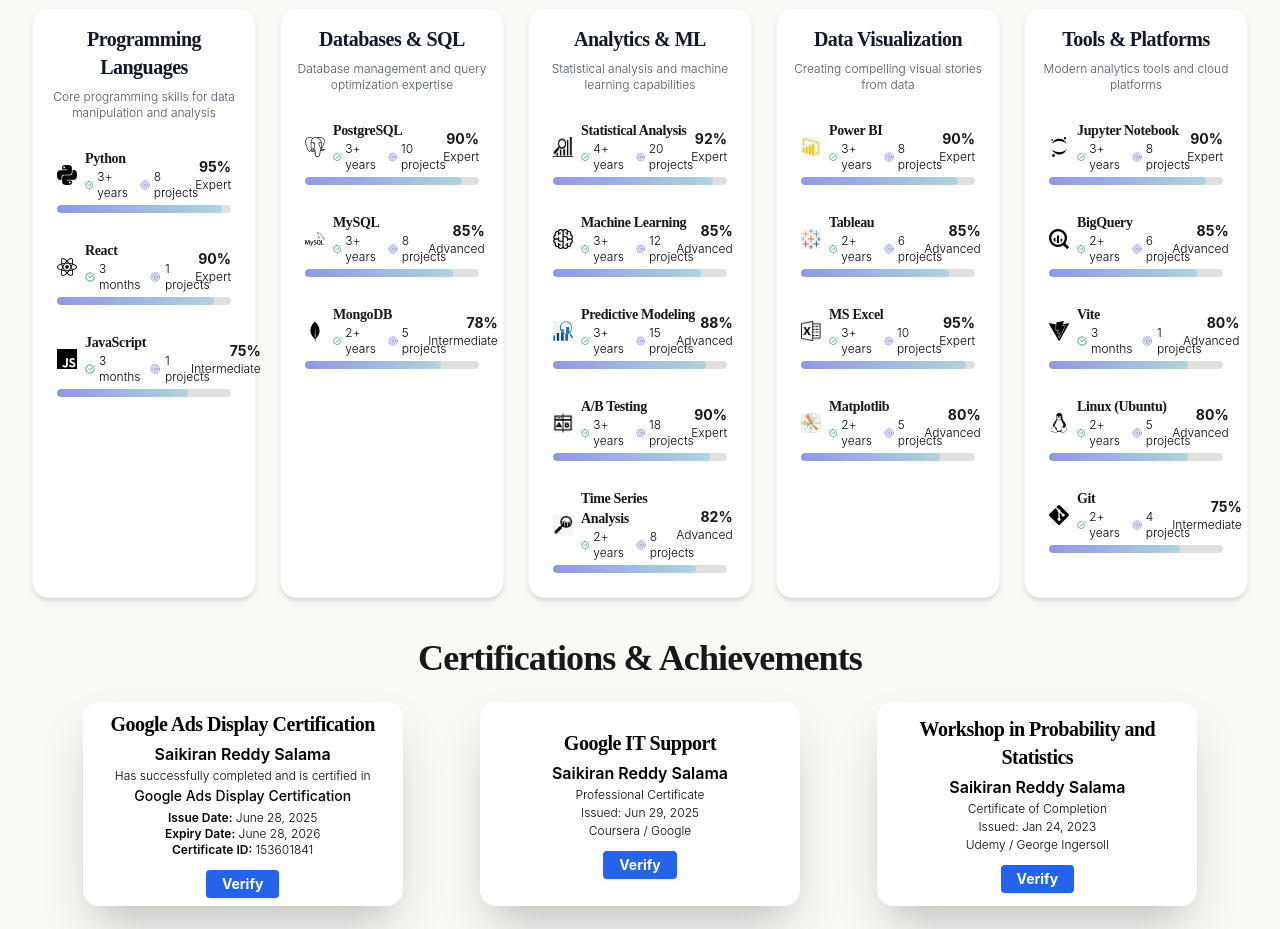
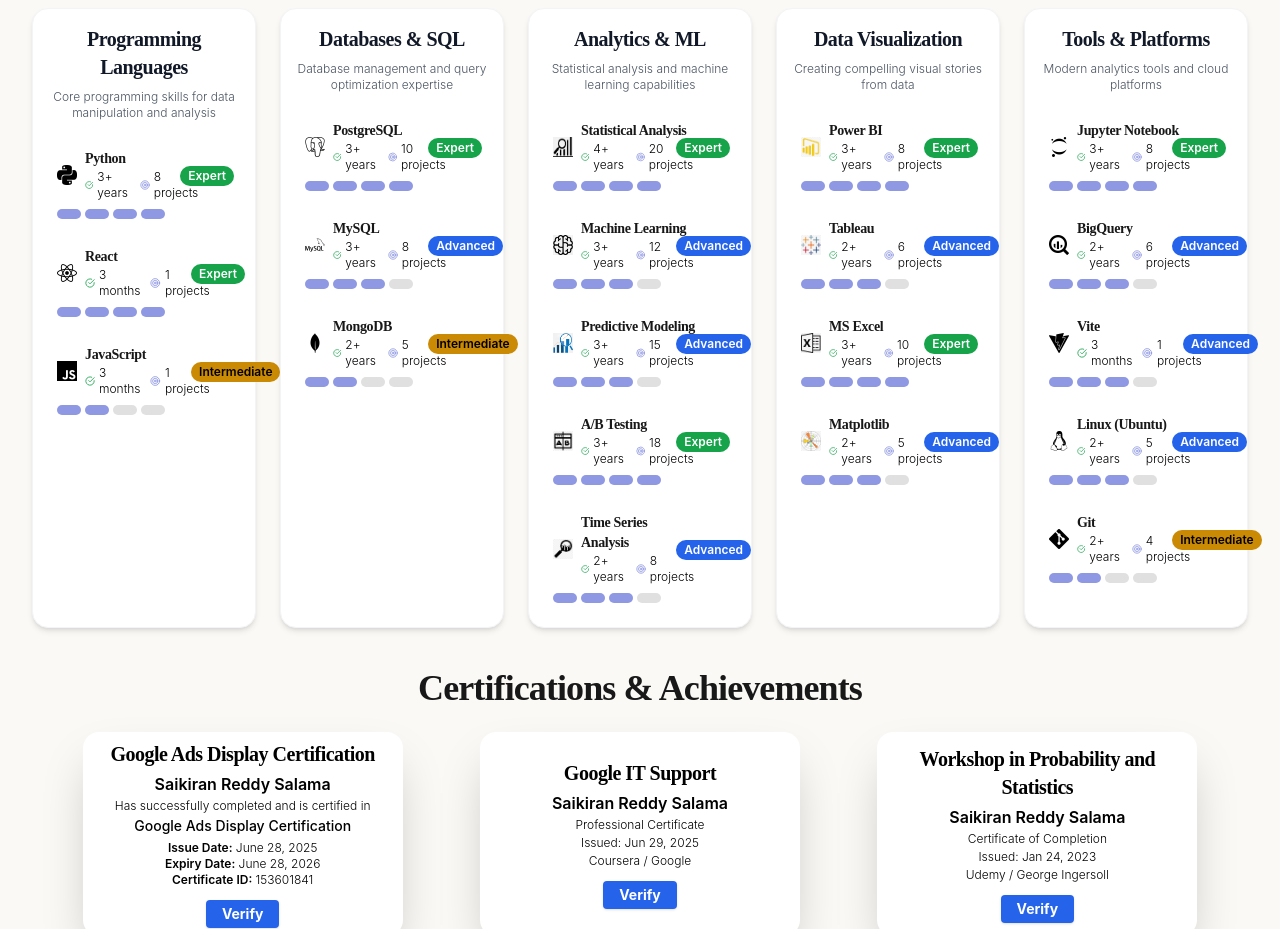
Before and after one commit to saikiransalama/portfolio, a React (Vite) app: page / in a window 1280 px wide. Shown: the part 3360-4289 px from the top of the page. Built offline with nearby package versions, Linux system fonts and the light colour scheme; a web font is replaced by a local one.

Commit message:
Update Skills component
- Modified Skills.tsx with latest changes

```diff
--- a/src/components/Skills.tsx
+++ b/src/components/Skills.tsx
@@ -103,10 +103,10 @@
   }, [activeCategory]);
 
   const getLevelColor = (level: number) => {
-    if (level >= 90) return 'from-green-500 to-green-600';
-    if (level >= 80) return 'from-blue-500 to-blue-600';
-    if (level >= 70) return 'from-yellow-500 to-yellow-600';
-    return 'from-gray-400 to-gray-500';
+    if (level >= 90) return 'bg-green-600 text-white';
+    if (level >= 80) return 'bg-blue-600 text-white';
+    if (level >= 70) return 'bg-yellow-600 text-black';
+    return 'bg-gray-500 text-white';
   };
 
   const getLevelText = (level: number) => {
@@ -114,6 +114,13 @@
     if (level >= 80) return 'Advanced';
     if (level >= 70) return 'Intermediate';
     return 'Beginner';
+  };
+
+  const getLevelRank = (level: number) => {
+    if (level >= 90) return 4;
+    if (level >= 80) return 3;
+    if (level >= 70) return 2;
+    return 1;
   };
 
   return (
@@ -164,17 +171,18 @@
                       </div>
                     </div>
                     <div className="text-right">
-                      <div className="text-sm font-bold text-[var(--color-foreground)]">{skill.level}%</div>
-                      <div className="text-xs text-[var(--color-muted)]">{getLevelText(skill.level)}</div>
+                      <span className={`inline-block px-2 py-0.5 rounded-full text-xs font-semibold ${getLevelColor(skill.level)}`}>
+                        {getLevelText(skill.level)}
+                      </span>
                     </div>
                   </div>
-                  <div className="relative">
-                    <div className="w-full bg-[var(--color-border)] rounded-full h-2 overflow-hidden">
-                      <div
-                        className={`h-2 rounded-full bg-gradient-to-r from-[var(--color-accent)] to-[var(--color-accent2)] w-full`}
-                        style={{ width: `${skill.level}%` }}
-                      ></div>
-                    </div>
+                  <div className="mt-2 flex items-center gap-1" aria-label="Proficiency indicator">
+                    {[1,2,3,4].map((i) => (
+                      <span
+                        key={i}
+                        className={`h-2.5 w-6 rounded-full ${i <= getLevelRank(skill.level) ? 'bg-[var(--color-accent)]' : 'bg-[var(--color-border)]'}`}
+                      />
+                    ))}
                   </div>
                 </div>
               ))}
```
